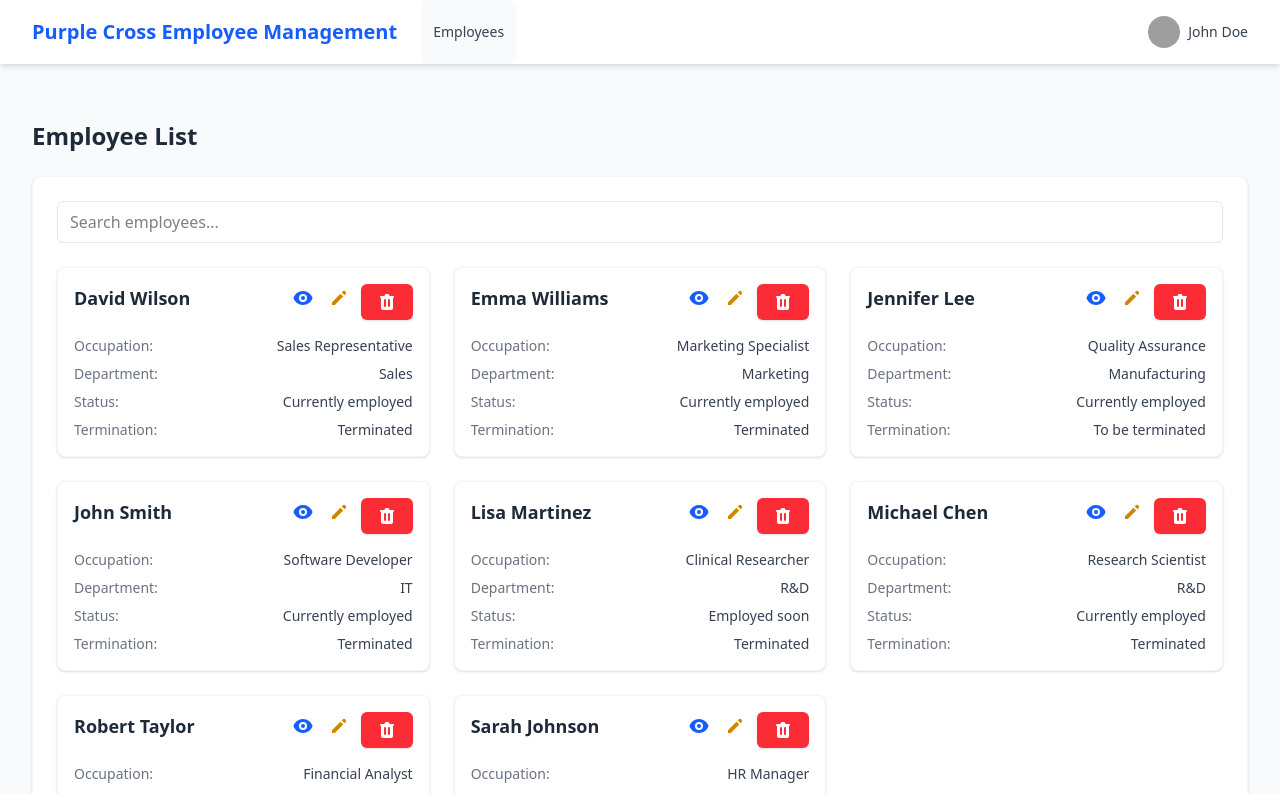
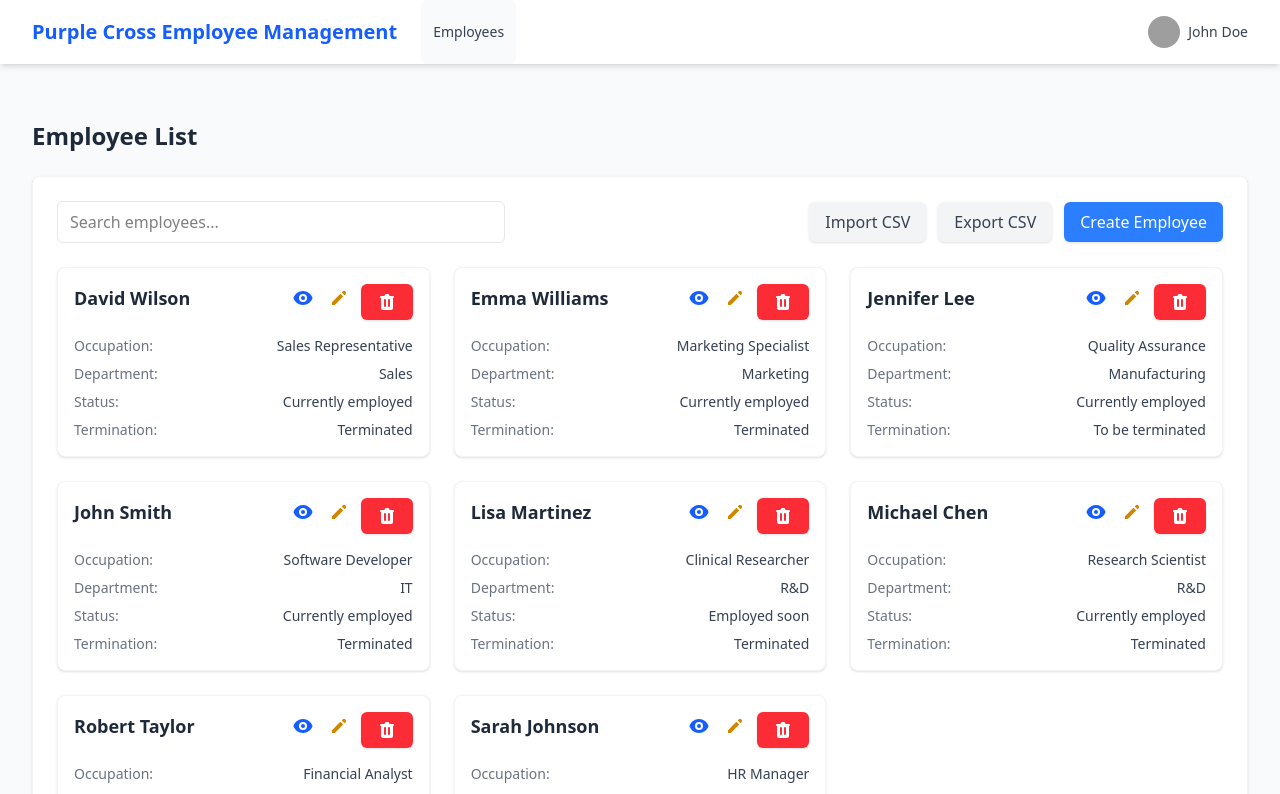
Before and after one commit to adel12790/purple-cross-employee-management, a Vue app: page /employees in a window 1280 px wide. Shown: the top 794 px of the page. Built offline with nearby package versions, Linux system fonts and the light colour scheme; grey boxes are pictures that could not be loaded; the HTML template or start-up script is replaced by a standard one.

Commit message:
Add export feature to grid

```diff
--- a/src/views/EmployeeList.vue
+++ b/src/views/EmployeeList.vue
@@ -6,13 +6,42 @@
 
     <div class="bg-white rounded-lg shadow-sm border border-gray-100">
       <div class="p-6">
-        <div class="mb-6">
+        <div class="flex justify-between items-center mb-6">
+          <div class="flex-1 max-w-md">
             <input
               type="text"
               class="w-full px-3 py-2 border border-gray-200 rounded-md focus:outline-none focus:ring-2 focus:ring-blue-200 focus:border-blue-300 bg-white"
               v-model="searchQuery"
               placeholder="Search employees..."
             >
+          </div>
+          <div class="flex space-x-3">
+            <input
+              type="file"
+              ref="fileInput"
+              class="hidden"
+              accept=".csv"
+              @change="handleFileUpload"
+            >
+            <BaseButton
+              variant="secondary"
+              @click="$refs.fileInput.click()"
+            >
+              Import CSV
+            </BaseButton>
+            <BaseButton
+              variant="secondary"
+              @click="exportToCSV"
+            >
+              Export CSV
+            </BaseButton>
+            <router-link
+              to="/employees/create"
+              class="px-4 py-2 rounded-md font-medium transition-colors duration-200 bg-blue-500 text-white hover:bg-blue-600 shadow-sm"
+            >
+              Create Employee
+            </router-link>
+          </div>
         </div>
 
         <div class="grid grid-cols-1 md:grid-cols-2 lg:grid-cols-3 gap-6">
@@ -68,15 +97,6 @@
             </div>
           </div>
         </div>
-
-        <div class="flex justify-end mt-6">
-          <router-link
-            to="/employees/create"
-            class="px-4 py-2 rounded-md font-medium transition-colors duration-200 bg-blue-500 text-white hover:bg-blue-600 shadow-sm"
-          >
-            Create Employee
-          </router-link>
-        </div>
       </div>
     </div>
   </div>
@@ -125,6 +145,31 @@ export default {
         }
       })
     })
+    const exportToCSV = () => {
+      const headers = ['Full Name', 'Occupation', 'Department', 'Employment Date', 'Termination Date', 'Email', 'Phone', 'Address']
+      const csvContent = [
+        headers.join(','),
+        ...filteredAndSortedEmployees.value.map(employee => [
+          `"${employee.fullName}"`,
+          `"${employee.occupation}"`,
+          `"${employee.department}"`,
+          `"${employee.employmentDate}"`,
+          `"${employee.terminationDate || ''}"`,
+          `"${employee.email || ''}"`,
+          `"${employee.phone || ''}"`,
+          `"${employee.address || ''}"`
+        ].join(','))
+      ].join('\n')
+
+      const blob = new Blob([csvContent], { type: 'text/csv;charset=utf-8;' })
+      const link = document.createElement('a')
+      link.href = URL.createObjectURL(blob)
+      link.download = 'employees.csv'
+      link.click()
+    }
+
+    const handleFileUpload = (event) => {
+    }
 
     const sortBy = (key) => {
       if (sortKey.value === key) {
```
Lines whose indentation alone changed are shown as unchanged.
